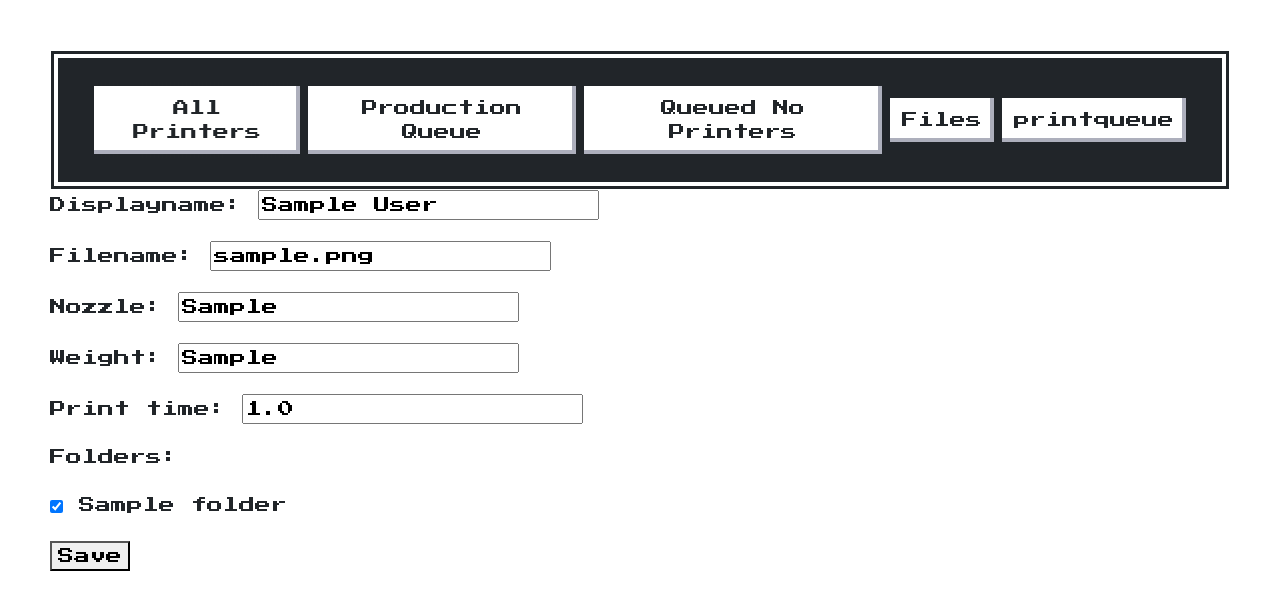
After one commit to emmybearretro/EmmyBearFarms, a Django app: page /files/1/edit/ in a window 1280 px wide. The commit adds this page. Shown: the top 610 px of the page. Run offline with Django 5.2, Linux system fonts and the light colour scheme; tables that the repository leaves empty hold one stand-in row (values such as "Sample post").

Commit message:
updated way of latest revision
few other changes

```diff
--- a/bambu/forms.py
+++ b/bambu/forms.py
@@ -1,6 +1,6 @@
 # forms.py
 from django import forms
-from .models import GCodeFile, ProductionQueue, Printer
+from .models import GCodeFile, ProductionQueue, Printer, Folder
 
 from .models import ThreeMF
 
@@ -55,6 +55,33 @@ class FilteredProductionQueueForm(forms.ModelForm):
             # If no GCodeFile is specified, you might want to show all printers or none
             self.fields['printer'].queryset = Printer.objects.none()
 
+class GCodeFileForm(forms.ModelForm):
+    class Meta:
+        model = GCodeFile
+        fields = ['displayname','filename', 'nozzle', 'weight', 'print_time', 'folders']
+        widgets = {
+            'displayname': forms.TextInput(attrs={'class': 'form-control'}),
+            'filename': forms.TextInput(attrs={'class': 'form-control','readonly': 'readonly'}),
+            'revision': forms.NumberInput(attrs={'class': 'form-control'}),
+            'nozzle': forms.TextInput(attrs={'class': 'form-control'}),
+            'weight': forms.TextInput(attrs={'class': 'form-control'}),
+            'print_time': forms.NumberInput(attrs={'class': 'form-control'}),
+            'folders': forms.CheckboxSelectMultiple(),
+        }
+
+    def __init__(self, *args, **kwargs):
+        super().__init__(*args, **kwargs)
+        self.fields['folders'].queryset = Folder.objects.all()
+
+
+
+
+
+
+
+
+
+
 class SendPrintJobForm(forms.ModelForm):
     class Meta:
         model = ProductionQueue
--- a/bambu/models.py
+++ b/bambu/models.py
@@ -26,6 +26,7 @@ def metatoplate(metadata):
     return pconfig
 
 class PrinterState(models.Model):
+    updated_at = models.DateTimeField(auto_now=True)
     ams_rfid_status = models.IntegerField(default=0)
     ams_status = models.IntegerField(default=0)
     bed_temperature = models.FloatField(default=0.0)
@@ -112,11 +113,16 @@ class Printer(models.Model):
     serial_number = models.CharField(max_length=20)
     state = models.OneToOneField(PrinterState, on_delete=models.CASCADE, related_name='printer',null=True,blank=True)
     blocked = models.BooleanField(default=False,blank=True)
-    connected = models.BooleanField(default=False,blank=True)
 
     @property
     def has_error(self):
         pass
+
+    @property
+    def connected(self):
+        return self.state.current_stage <= 255
+
+
 
     def __str__(self):
         return f"Printer: {self.serial_number}"
@@ -134,26 +140,42 @@ class Printer(models.Model):
         super().save(*args, **kwargs)
 
 
+PLATE_CHOICES = [
+    ("textured_plate", "Textured plate"),
+    ("cool_plate", "Cool Plate / PLA Plate"),
+    ("hot_plate", "Smooth PEI Plate / High Temp Plate"),
+    ("eng_plate", "Engineering Plate"),
+]
+
+
+class Folder(models.Model):
+    name = models.CharField(max_length=255, unique=True)
+
+    def __str__(self):
+        return self.name
+
 class GCodeFile(models.Model):
-    revision = models.PositiveIntegerField()
     timestamp = models.DateTimeField(auto_now_add=True)
     gcode = models.FileField(upload_to='gcode', null=False, blank=False)
     md5 = models.CharField(max_length=64, null=True, blank=True)
+    displayname = models.CharField(max_length=4096, null=True, blank=True)
     filename = models.CharField(max_length=4096, null=True, blank=True)
     image = models.ImageField(upload_to='images', null=False, blank=False)
     nozzle = models.CharField(max_length=64, null=False, blank=False)
     weight = models.CharField(max_length=64, null=False, blank=False)
     print_time = models.FloatField(null=False, blank=False)
+    folders = models.ManyToManyField(Folder)
+
 
     @property
     def is_latest(self):
-        latest = GCodeFile.objects.filter(filename=self.filename).aggregate(models.Max('revision'))['revision__max']
-        return self.revision == latest
-
+        latest = GCodeFile.objects.filter(filename=self.filename).aggregate(models.Max('timestamp'))['timestamp__max']
+        return self.timestamp == latest
 
     def image_tag(self):
-        iname = self.image.name
-        return mark_safe('<img src="/media/%s" width="150" height="150" />' % self.image.name)
+        return mark_safe('<img src="media/%s" width="150" height="150" />' % (self.image.name))
+
+    image_tag.short_description = 'Image'
 
     @property
     def duration_formatted(self):
@@ -171,19 +193,11 @@ class GCodeFile(models.Model):
             'seconds': seconds
         }
 
-    image_tag.short_description = 'Image'
 
     def __str__(self):
         return str(
-            f"REV {self.revision}" +
-            f" - {self.filename}")
+            f" {self.filename}")
 
-PLATE_CHOICES = [
-    ("textured_plate", "Textured plate"),
-    ("cool_plate", "Cool Plate / PLA Plate"),
-    ("hot_plate", "Smooth PEI Plate / High Temp Plate"),
-    ("eng_plate", "Engineering Plate"),
-]
 
 PRIORITY_CHOICES = [
     (0, 'Lowest'),
@@ -214,6 +228,7 @@ class ProductionQueue(models.Model):
         choices=PLATE_CHOICES,
         default="textured_plate",  # Set a default if needed
     )
+
     def __str__(self):
         return str(f"{self.priority} - {self.print_file.filename}")
 
@@ -346,10 +361,6 @@ class ThreeMF(models.Model):
                     print("MD5 mismatch")
                 g = GCodeFile()
                 g.filename = f"{self.file.name}_plate{plate['index']}.gcode"
-                try:
-                    g.revision = GCodeFile.objects.filter(filename=g.filename).latest('revision').revision + 1
-                except GCodeFile.DoesNotExist:
-                    g.revision = 1
                 g.gcode.save(md5, File(BytesIO(gcode)), save=False)
                 g.image.save(f"{md5}.png", File(BytesIO(png)), save=False)
                 g.nozzle = plate['nozzle_diameters']
--- a/bambu/urls.py
+++ b/bambu/urls.py
@@ -17,7 +17,9 @@ urlpatterns = [
     #path('about',views.about,name='about'),
 
     #path('files/',views.FileListView.as_view(),name='file_list_view'),
-    path('files/',views.upload_three_mf, name='upload_three_mf'),
+    path('files/', views.upload_three_mf, name='file-list-view'),
+    path('files/<int:pk>/edit/', views.gcodefile_update, name='file-update'),
+    path('files/<int:pk>/delete/', views.gcodefile_delete, name='file-delete'),
     path('queue/add/<int:file_id>/', views.add_to_production_queue, name='add_to_queue'),
 
 ]
--- a/bambu/views.py
+++ b/bambu/views.py
@@ -1,5 +1,6 @@
 import json
 
+from django.db.models import Max
 from django.http import Http404
 from django.shortcuts import render, get_object_or_404, redirect
 import redis
@@ -8,7 +9,7 @@ from django.views.decorators.http import require_http_methods
 from rest_framework.reverse import reverse_lazy
 
 from bambu import models
-from bambu.forms import FilteredProductionQueueForm, ThreeMFForm
+from bambu.forms import FilteredProductionQueueForm, ThreeMFForm, GCodeFileForm
 from bambu.models import ProductionQueue, Printer, GCodeFile, PLATE_CHOICES
 from django.views.generic import ListView, DetailView, UpdateView
 
@@ -22,21 +23,25 @@ def upload_three_mf(request):
         if form.is_valid():
             three_mf = form.save(commit=False)  # Don't save to the database yet
             three_mf.save()  # This will call the custom save method of ThreeMF
-            return redirect('upload_three_mf')  # Redirect to a success page or view
+            return redirect('file-list-view')  # Redirect to a success page or view
     else:
         form = ThreeMFForm()
 
-    # Assuming you have a list view or similar for your GCode files
-    all_files = GCodeFile.objects.all() # Adjust this query as needed
-    # Dictionary to hold the latest revision of each file by filename
-    latest_files = {}
+    # Group by filename and get the latest one per group based on timestamp
+    latest_files = GCodeFile.objects.values('filename').annotate(
+        latest_timestamp=Max('timestamp')
+    ).values('filename', 'latest_timestamp')
 
-    for file in all_files:
-        if file.filename not in latest_files or file.revision > latest_files[file.filename].revision:
-            latest_files[file.filename] = file
+    # Now, fetch the actual GCodeFile objects that match these latest timestamps
+    latest_gcode_files = GCodeFile.objects.filter(
+        timestamp__in=[file['latest_timestamp'] for file in latest_files],
+        filename__in=[file['filename'] for file in latest_files]
+    )
+
+
     context = {
         'form': form,
-        'gcode_files': latest_files.values(),
+        'gcode_files': latest_gcode_files.values(),
     }
     return render(request, 'bambu/file_list_view.html', context)
 def index(request):
@@ -232,7 +237,7 @@ def add_to_production_queue(request, file_id):
         )
 
         # Redirect back to the list of files or another appropriate page
-        return redirect(reverse('upload_three_mf'))  # Assuming 'file_list_view' is your URL name
+        return redirect(reverse('file-list-view'))  # Assuming 'file_list_view' is your URL name
 
     context = {
         'gcode_file': gcode_file,
@@ -240,3 +245,23 @@ def add_to_production_queue(request, file_id):
         'plate_choices': PLATE_CHOICES,
     }
     return render(request, 'bambu/add_to_queue.html', context)
+
+
+def gcodefile_update(request, pk):
+    gcode_file = get_object_or_404(GCodeFile, pk=pk)
+    if request.method == 'POST':
+        form = GCodeFileForm(request.POST, request.FILES, instance=gcode_file)
+        if form.is_valid():
+            form.save()
+            return redirect('file-list-view')
+    else:
+        form = GCodeFileForm(instance=gcode_file)
+    return render(request, 'bambu/gcodefile_form.html', {'form': form})
+
+# Delete
+def gcodefile_delete(request, pk):
+    gcode_file = get_object_or_404(GCodeFile, pk=pk)
+    if request.method == 'POST':
+        gcode_file.delete()
+        return redirect('file-list-view')
+    return render(request, 'bambu/gcodefile_confirm_delete.html', {'object': gcode_file})
--- /dev/null
+++ b/templates/bambu/gcodefile_form.html
@@ -0,0 +1,9 @@
+{% extends 'base.html' %}
+
+{% block content %}
+<form method="post" enctype="multipart/form-data">
+    {% csrf_token %}
+    {{ form.as_p }}
+    <button type="submit" class="btn btn-primary">Save</button>
+</form>
+{% endblock %}
--- a/templates/base.html
+++ b/templates/base.html
@@ -41,7 +41,7 @@
     <li><a href="{% url 'print-queue' %}" class="nes-btn">Production Queue</a></li>
 
     <li><a href="{% url 'queued-no-printers' %}" class="nes-btn">Queued No Printers</a></li>
-    <li><a href="{% url 'upload_three_mf' %}" class="nes-btn">Files</a></li>
+    <li><a href="{% url 'file-list-view' %}" class="nes-btn">Files</a></li>
     <li><a href="#" class="nes-btn">printqueue</a></li>
   </ul>
 </nav>
```
Also changed, not shown: bambu/admin.py (+9 -5 lines), templates/bambu/file_list_view.html (+6 -2 lines), templates/bambu/gcodefile_confirm_delete.html (added, +9 -0 lines).
